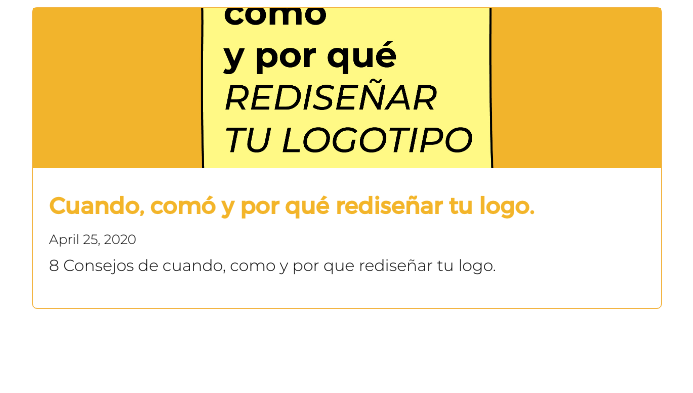
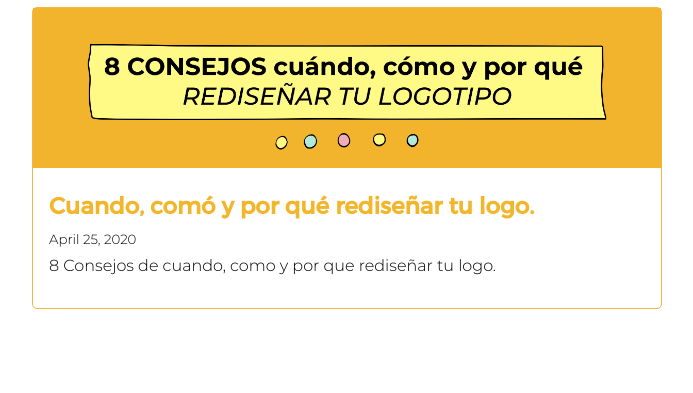
Before and after one commit to JesusGerardoAguiar/lograf-blog, a Gatsby site: page / in a window 1280 px wide. Shown: the part 175-568 px from the top of the page, without its empty margins (293-986 px from the left). Built offline with nearby package versions, Linux system fonts and the light colour scheme; Gatsby itself is replaced by a stand-in of ours; some packages are replaced by stand-ins of ours.

Commit message:
Update Blog “cuando-comó-y-por-qué-rediseñar-tu-logo”

```diff
--- a/content/blog/cuando-comó-y-por-qué-rediseñar-tu-logo.md
+++ b/content/blog/cuando-comó-y-por-qué-rediseñar-tu-logo.md
@@ -1,6 +1,6 @@
 ---
 path: rediseña-tu-logo
-headerImg: /assets/portada.jpg
+headerImg: /assets/portada-01.jpg
 date: 2020-04-25T18:31:23.939Z
 reactions: 1
 title: 'Cuando, comó y por qué rediseñar tu logo.'
```
